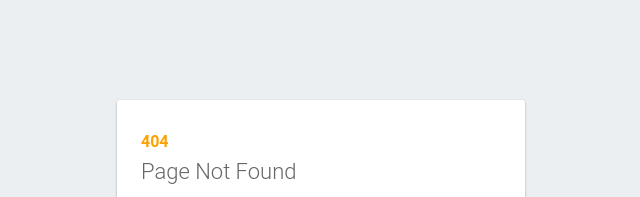
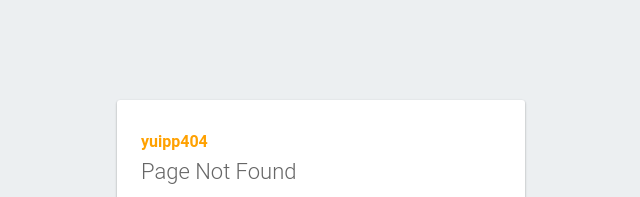
Before and after one commit to TheProjectTeamSRM/theprojectteamsrm.github.io, a plain HTML site: page 404.html in a window 1280 px wide. Shown: the top 197 px of the page, 319-959 px from the left. Drawn offline with Linux system fonts and the light colour scheme.

Commit message:
Update 404.html

```diff
--- a/404.html
+++ b/404.html
@@ -23,7 +23,7 @@
   </head>
   <body>
     <div id="message">
-      <h2>404</h2>
+      <h2>yuipp404</h2>
       <h1>Page Not Found</h1>
       <p>The specified file was not found on this website. Please check the URL for mistakes and try again.</p>
       <h3>Why am I seeing this?</h3>
```
